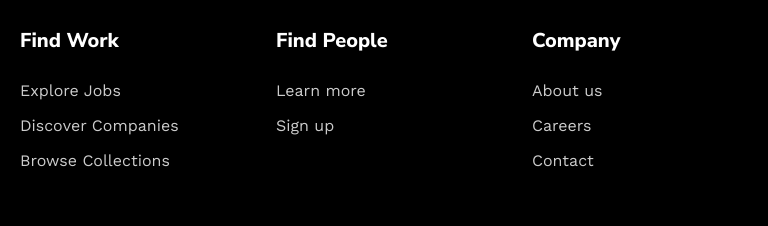
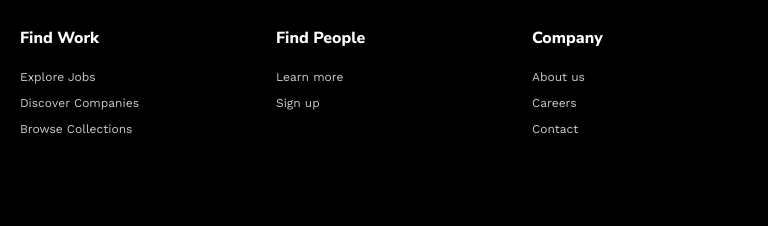
Before and after one commit to SedativeGlam/Parallel, a plain HTML site: page index.html in a window 768 px wide. Shown: the part 6784-7010 px from the top of the page. Drawn offline with nearby package versions, Linux system fonts and the light colour scheme; files whose address does not match are found by name.

Commit message:
Add files via upload

```diff
--- a/section10.css
+++ b/section10.css
@@ -189,8 +189,12 @@ button {
   }
 
   .grid h4 {
-    font-size: 20px;
+    font-size: 16px;
     margin-top: 30px;
+  }
+
+  .grid p{
+    font-size: 12px;
   }
 
   .section10-flex-right {
```
